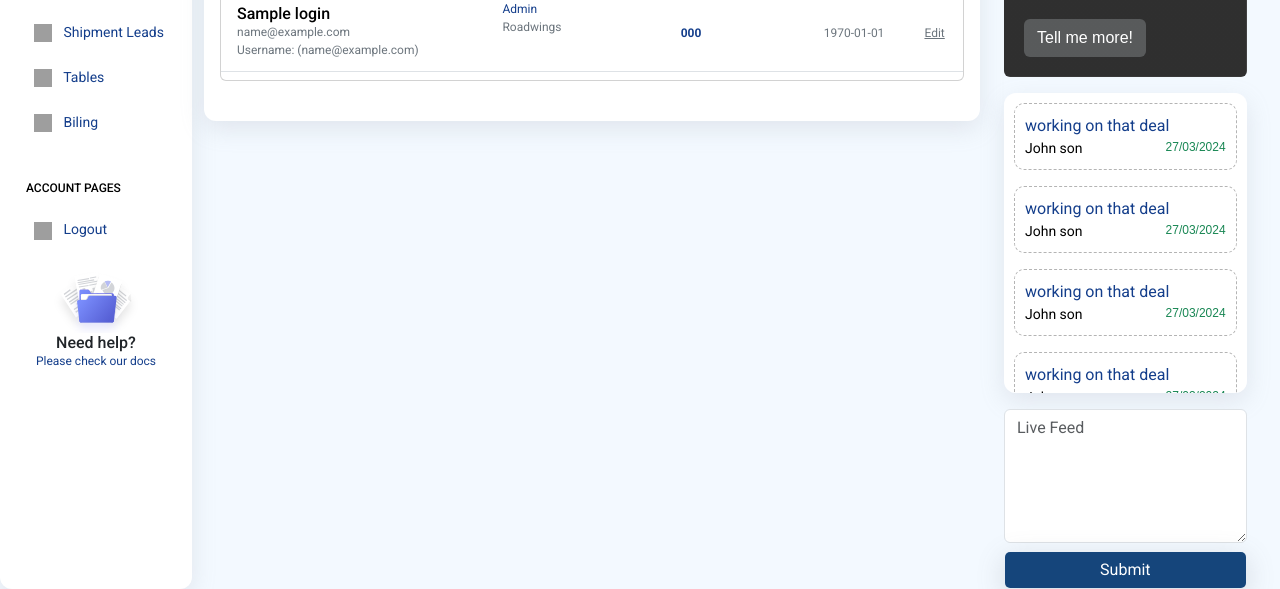
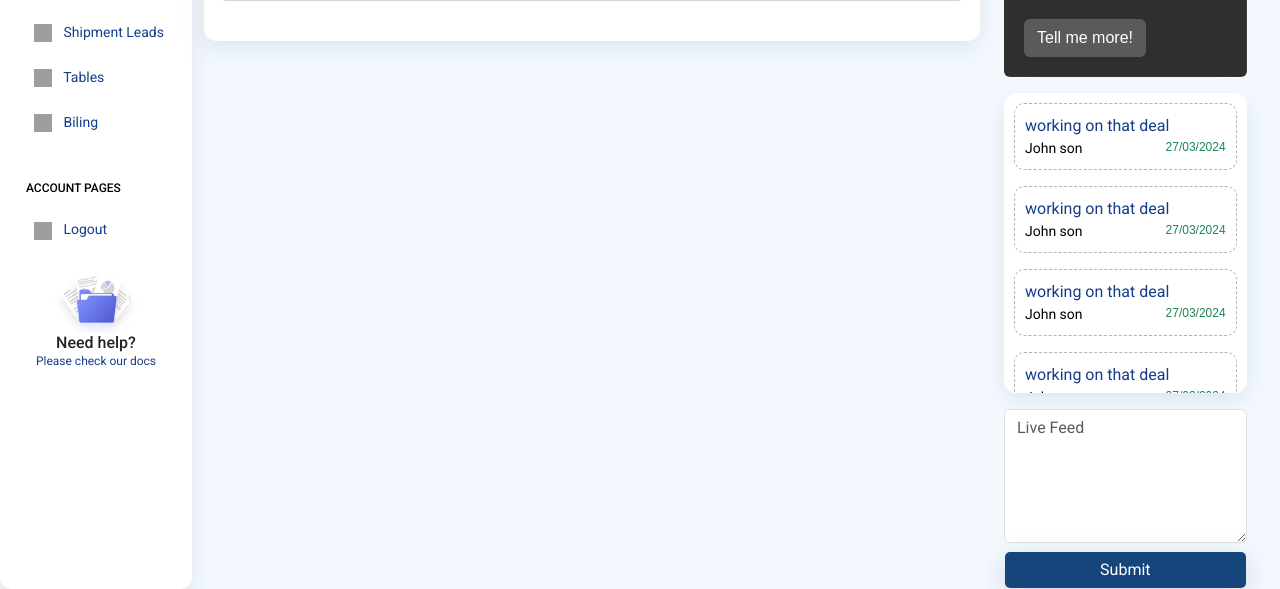
Before and after one commit to netedsoftech/roadwings, a PHP site: page /agents.php in a window 1280 px wide. Shown: the part 216-805 px from the top of the page. Run offline with PHP 8.4, Linux system fonts and the light colour scheme; tables that the repository leaves empty or names only in its code hold one stand-in row (values such as "Sample post"); some libraries are stand-ins or nearby versions; grey boxes are pictures that could not be loaded.

Commit message:
update at 7 match in evening

```diff
--- a/agents.php
+++ b/agents.php
@@ -11,10 +11,11 @@ if ($_SERVER["REQUEST_METHOD"] == "POST") {
     $agentrole = $_POST["agentrole"];
     $email = $_POST["email"];
     $password = $_POST["password"];
+    $date = date('Y-m-d, H:i:s');
 
     // Call the insertData function
     // Assuming $mysqli is your database connection object
-    $insertResult = insertData($mysqli, $agentname, $email, $password,$agentphoneno,$agentrole);
+    $insertResult = insertData($mysqli, $agentname, $email, $password,$agentphoneno,$agentrole,$date);
 
     // Check the result of the insertion
     $message = "";
@@ -244,7 +245,7 @@ if ($_SERVER["REQUEST_METHOD"] == "POST") {
                                 <span class="text-secondary text-xs font-weight-bold"><?php echo date('Y-m-d',strtotime($row['createdat'])); ?></span>
                               </td>
                               <td class="align-middle">
-                                <a href="javascript:;" class="text-secondary font-weight-bold text-xs" data-bs-toggle="modal" data-bs-target="#staticBackdrop1">
+                                <a href="javascript:" class="text-secondary font-weight-bold text-xs" data-bs-toggle="modal" data-bs-target="#staticBackdrop1">
                                   Edit
                                 </a>
                               </td>
--- a/function.php
+++ b/function.php
@@ -57,12 +57,12 @@ function authenticateUser($mysqli, $username, $password) {
     }
 }
 
-function insertData($mysqli, $agentname, $email, $password,$agentphoneno,$agentrole) {
+function insertData($mysqli, $agentname, $email, $password,$agentphoneno,$agentrole,$date) {
     // Hash the password
     $password_hash = password_hash($password, PASSWORD_DEFAULT);
 
     // Construct the SQL query
-    $sql = "INSERT INTO login (agentname, email, password,agentphoneno,agentrole) VALUES ('$agentname', '$email', '$password_hash','$agentphoneno','$agentrole')";
+    $sql = "INSERT INTO login (agentname, email, password,agentphoneno,agentrole,createdat) VALUES ('$agentname', '$email', '$password_hash','$agentphoneno','$agentrole','".$date."')";
 
     // Execute the query
     if ($mysqli->query($sql) === TRUE) {
@@ -76,7 +76,7 @@ function getAgents($mysqli) {
     $data = array();
 
     // Perform SQL query to fetch data
-    $result = $mysqli->query("SELECT * FROM login");
+    $result = $mysqli->query("SELECT * FROM login where agentrole<>'admin'");
 
     // Fetch data and store in array
     while ($row = $result->fetch_assoc()) {
```
